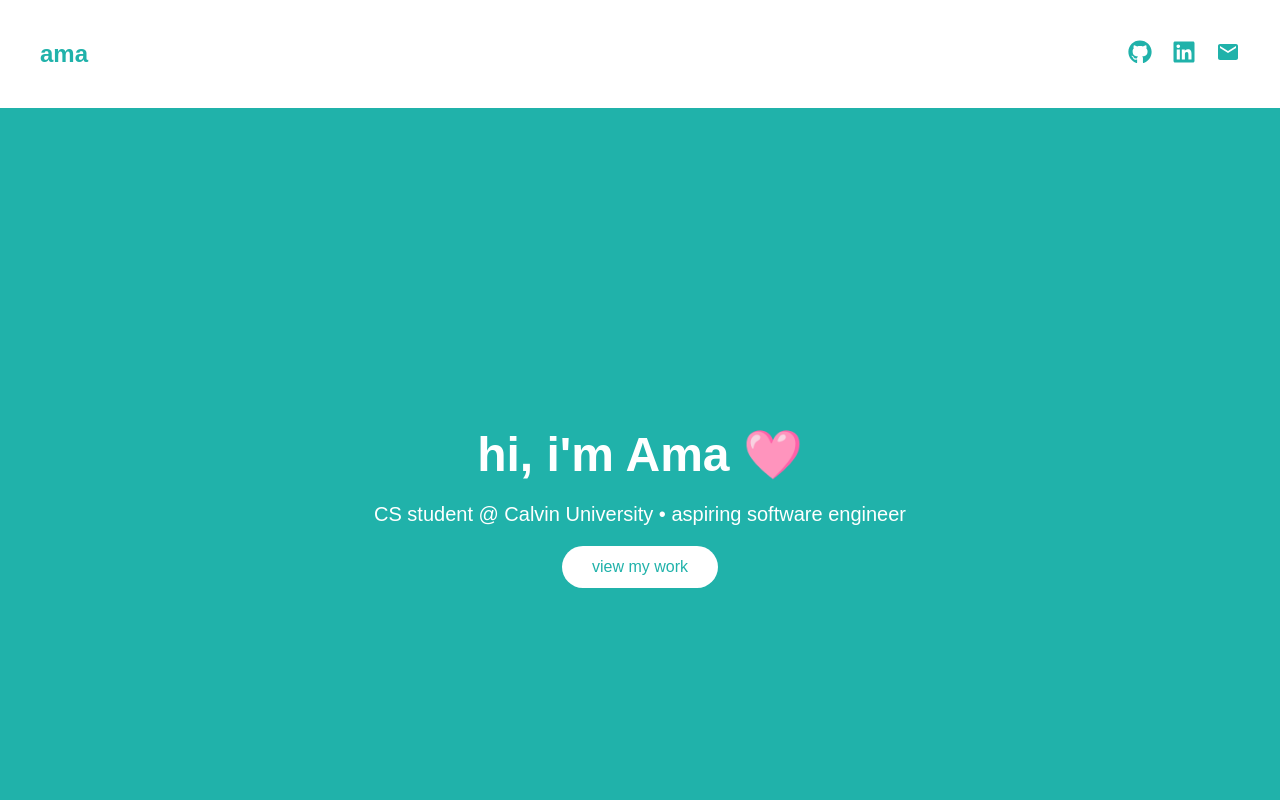
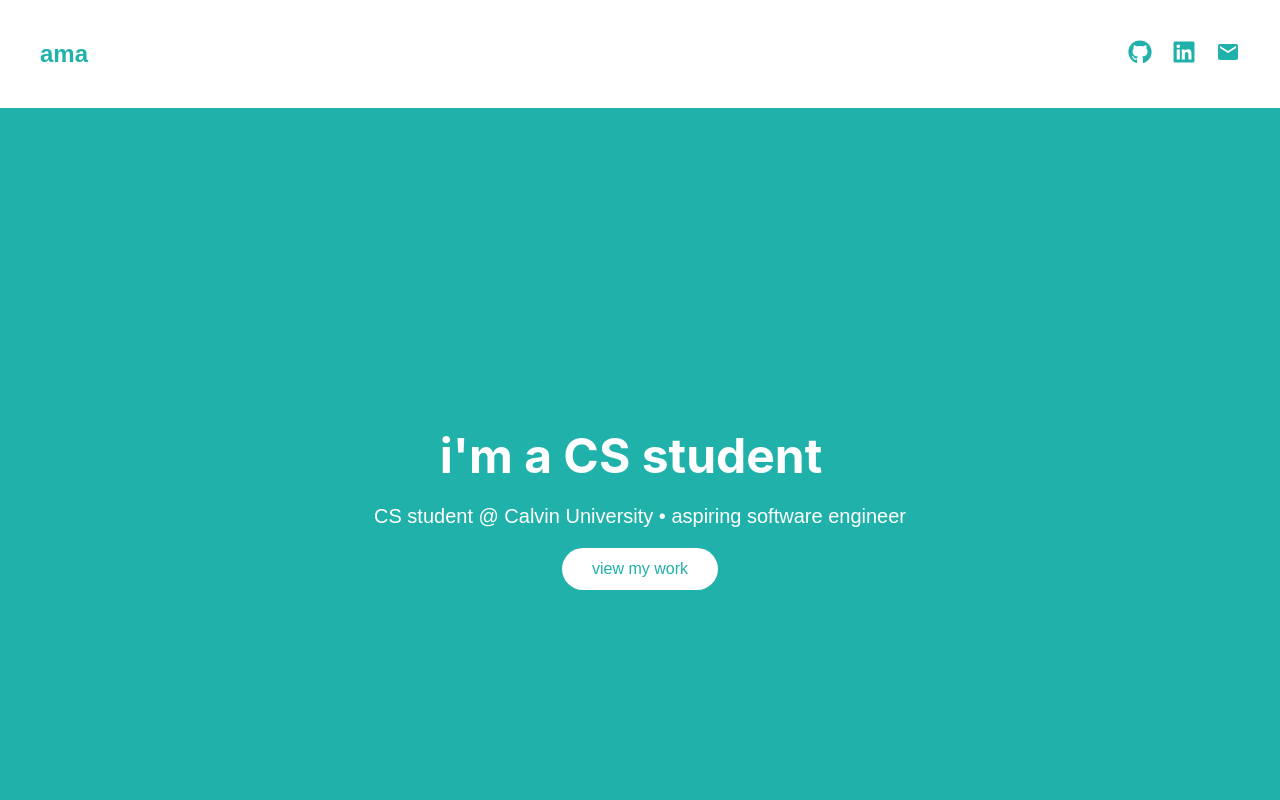
Before and after one commit to ama321518/my-portfolio, a React (Create React App) app: page / in a window 1280 px wide. Shown: the top 800 px of the page. Built offline with nearby package versions, Linux system fonts and the light colour scheme.

Commit message:
typing animation added

```diff
--- a/package.json
+++ b/package.json
@@ -15,6 +15,7 @@
     "react-dom": "^19.2.6",
     "react-icons": "^4.12.0",
     "react-scripts": "5.0.1",
+    "react-type-animation": "^3.2.0",
     "typescript": "^4.9.5",
     "web-vitals": "^2.1.4"
   },
--- a/src/App.tsx
+++ b/src/App.tsx
@@ -2,6 +2,7 @@ import Navbar from './Navbar';
 import VSCodeEditor from './VSCodeEditor';
 import Projects from './Projects';
 import Footer from './Footer';
+import { TypeAnimation } from 'react-type-animation';
 
 function App() {
   return (
@@ -16,9 +17,17 @@ function App() {
         alignItems: 'center',
         gap: '20px'
       }}>
-        <h1 style={{ color: 'white', fontFamily: 'Arial', fontSize: '48px', margin: 0 }}>
-          hi, i'm Ama 🩷
-        </h1>
+        <TypeAnimation
+          sequence={[
+            "hi, i'm Ama 🩷", 2000,
+            "i'm a CS student", 2000,
+            "i'm an aspiring software engineer", 2000,
+            "i love building things 🩷", 2000,
+          ]}
+          speed={50}
+          repeat={Infinity}
+          style={{ color: 'white', fontSize: '48px', fontWeight: 'bold' }}
+/>
         <p style={{ color: 'white', fontFamily: 'Arial', fontSize: '20px', margin: 0 }}>
           CS student @ Calvin University • aspiring software engineer
         </p>
```
Also changed, not shown: 1 other file (tests, documents, lock files or other folders).
